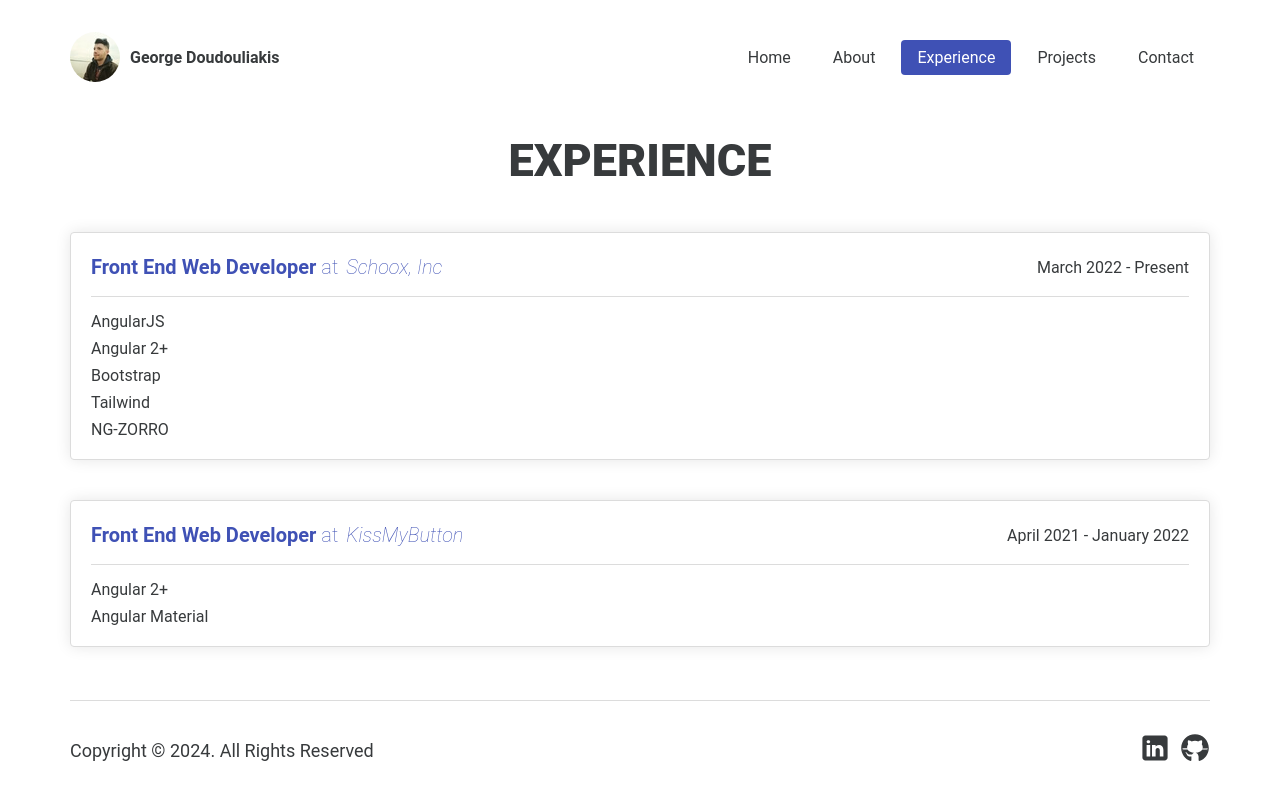
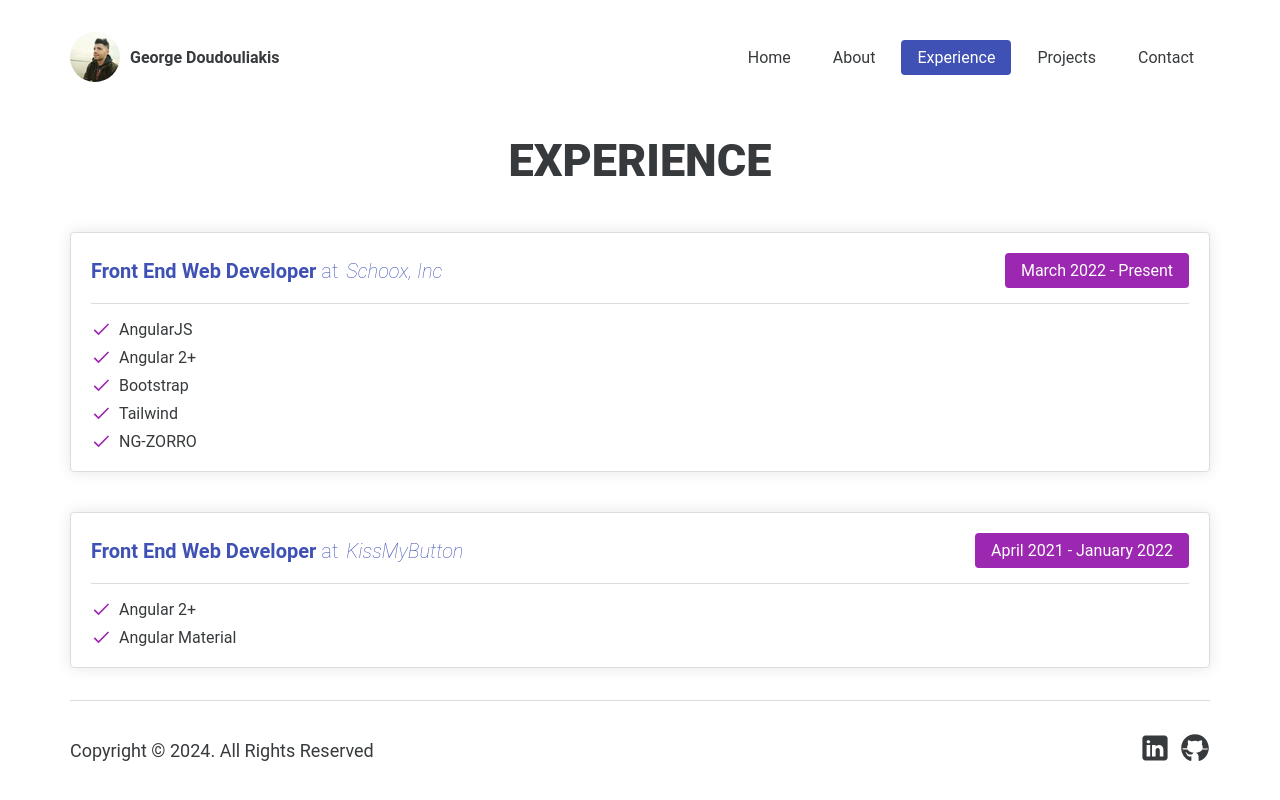
Before and after one commit to GeorgiosDoudouliakis/george-doudouliakis-dev, an Angular app: page /experience in a window 1280 px wide. Built offline with nearby package versions, Linux system fonts and the light colour scheme.

Commit message:
refactor: Change styles on experience list item component

```diff
--- a/src/app/pages/experience/components/experience-list-item/experience-list-item.component.html
+++ b/src/app/pages/experience/components/experience-list-item/experience-list-item.component.html
@@ -5,7 +5,7 @@
     </div>
     <ul>
     @for (technology of experience.technologies; track technology) {
-        <li>{{ technology }}</li>
+      <li><svg xmlns="http://www.w3.org/2000/svg"  viewBox="0 0 24 24" width="20px" height="20px"><path fill="none" stroke-miterlimit="10" stroke-width="2" d="M21 6L9 18 4 13"/></svg> {{ technology }}</li>
     }
     </ul>
 </div>
--- a/src/app/pages/experience/components/experience-list-item/experience-list-item.component.scss
+++ b/src/app/pages/experience/components/experience-list-item/experience-list-item.component.scss
@@ -21,15 +21,26 @@
           }
 
           .duration {
-                color: var(--font-color);
+            order: 0;
+            color: var(--text-color);
+            background: var(--secondary-color);
+            padding: var(--main-padding);
+            margin-bottom: 10px;
+            border-radius: 4px;
+
+            @media(min-width: 768px) {
+              order: initial;
+              margin-bottom: 0;
+            }
           }
 
           h2 {
+            order: 1;
             font-size: 20px;
-                margin-bottom: 10px;
             line-height: 28px;
 
             @media(min-width: 768px) {
+              order: initial;
               margin-bottom: 0;
             }
 
@@ -54,12 +65,19 @@
           padding-top: 15px;
 
           li {
+            display: flex;
+            align-items: center;
             color: var(--font-color);
 
             &:not(:last-of-type) {
                 margin-bottom: 8px;
             }
+
+            svg {
+              margin-right: 8px;
+              stroke: var(--secondary-color);
             }
           }
       }
     }
+}
```
Lines whose indentation alone changed are shown as unchanged.
